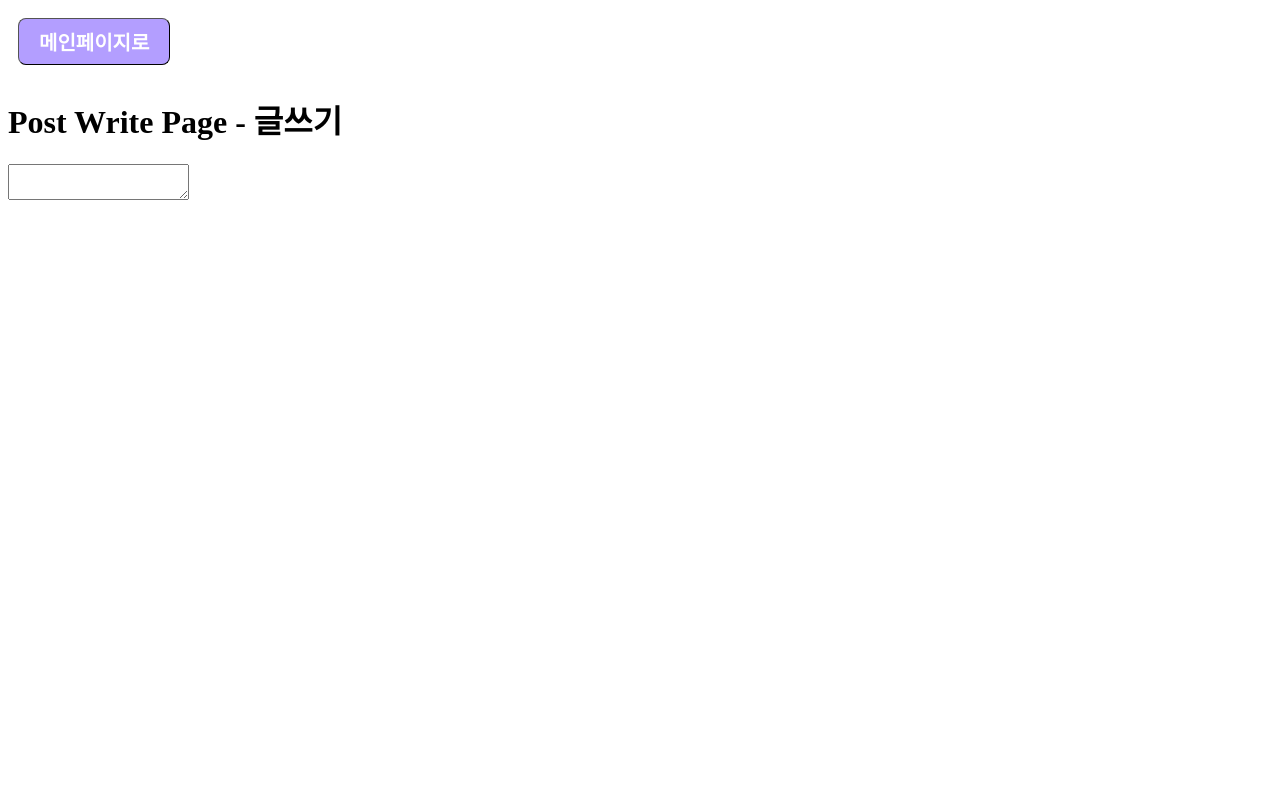
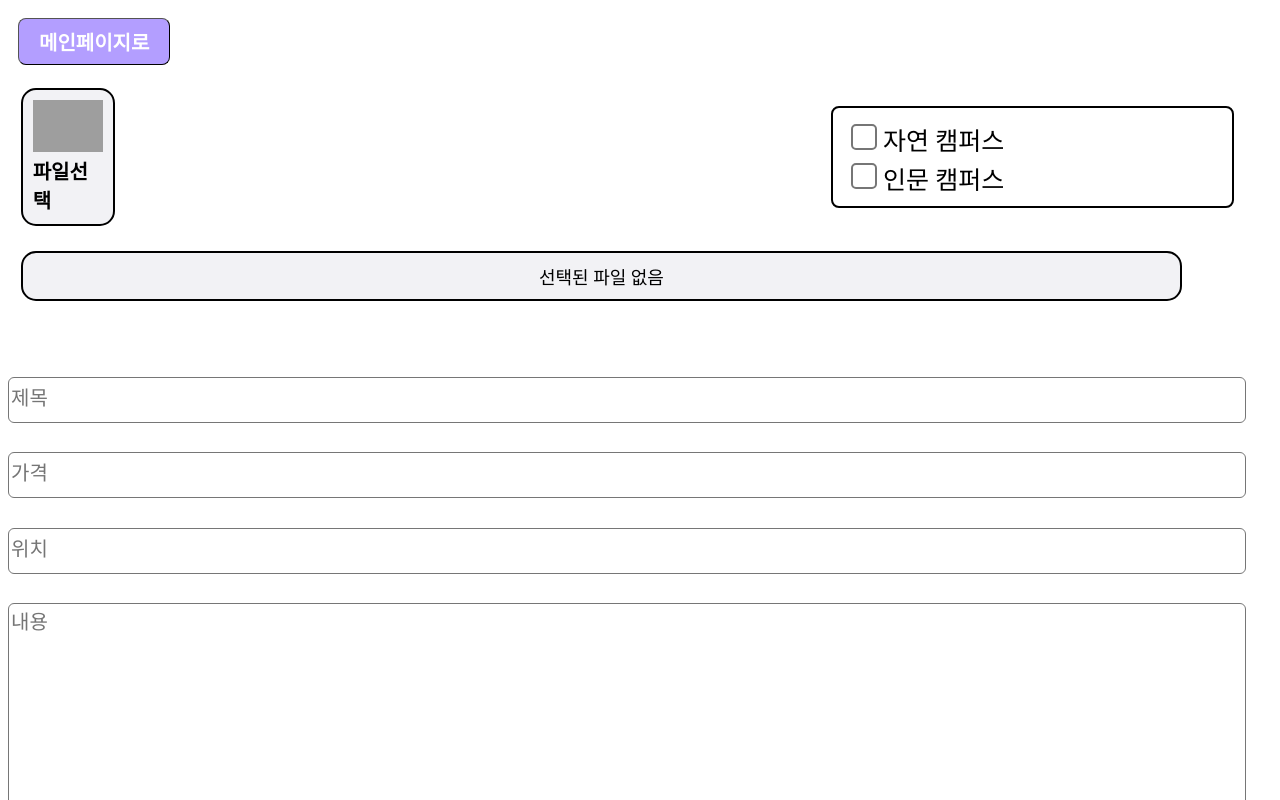
Before and after one commit to Thingk0/Thingji-market, a React (Create React App) app in the folder frontend/market-react/: page /post-write in a window 1280 px wide. Shown: the top 800 px of the page. Built offline with nearby package versions, Linux system fonts and the light colour scheme; grey boxes are pictures that could not be loaded; the HTML template or start-up script is replaced by a standard one.

Commit message:
feat: Post Write Page

```diff
--- a/frontend/market-react/src/pages/MainPage.jsx
+++ b/frontend/market-react/src/pages/MainPage.jsx
@@ -11,7 +11,6 @@ const Header = styled.div`
   justify-content: space-between;
   align-items: center;
 `
-
 const Wrapper = styled.div`
   padding: 16px;
   width: calc(100% - 32px);
@@ -30,13 +29,12 @@ const MainTitleText = styled.p`
   -webkit-background-clip: text;
   -webkit-text-fill-color: transparent;
 `;
-
 const ListContainer = styled.div`
   margin: 0 20px;
   border: 1px solid #000000;
   border-radius: 8px;
 `;
-const ButtonContainer = styled.div`
+export const ButtonContainer = styled.div`
   display: flex;
   flex-direction: row;
   justify-content: center;
@@ -63,13 +61,11 @@ function MainPage(props) {
                 </TopBtnContainer>
             </Header>
 
-
             <Container>
                 <ButtonContainer>
                     <Button title="자연캠" bg_color="#B6C0FFFF"/>
                     <Button title="인문캠" bg_color="#B6C0FFFF"/>
                 </ButtonContainer>
-
 
                 <ListContainer>
                     <PostList
@@ -92,8 +88,6 @@ function MainPage(props) {
                         글쓰기
                     </Button>
                 </ButtonContainer>
-
-
             </Container>
         </Wrapper>
     );
--- a/frontend/market-react/src/pages/PostViewPage.jsx
+++ b/frontend/market-react/src/pages/PostViewPage.jsx
@@ -16,7 +16,6 @@ const ImgDiv = styled.div`
   border-radius: 8px;
   text-align: center;
 `;
-
 const PostContent = styled.p`
   width: calc(100% - 32px);
   padding: 16px;
@@ -24,17 +23,14 @@ const PostContent = styled.p`
   border: 1px solid grey;
   border-radius: 8px;
 `;
-
 const Heart = styled.p`
   margin-left: 87%;
   font-size: 25px;
 `;
-
 const StatusContainer = styled.div`
   display: flex;
   flex-direction: row;
 `
-
 const ItemStatus = styled.div`
   margin: 0 8px;
   font-weight: bold;
@@ -43,9 +39,7 @@ const ItemStatus = styled.div`
     `color: ${props.color};
       `}
 `
-
 const PostViewPage = () => {
-
     const { postId } = useParams();
     const navigate = useNavigate();
 
@@ -59,6 +53,7 @@ const PostViewPage = () => {
     const itemStatus = post.itemStatus === "SALE" ? "판매중" : "판매 완료";
     const itemColor = itemStatus === "판매중" ? "green" : "tomato";
 
+
     return (
         <>
             <Button
@@ -68,10 +63,6 @@ const PostViewPage = () => {
                 }}
                 bg_color="#B39EFFFF"
             />
-            <h1>Post View Page - 상세페이지</h1>
-            <h2>글 id : {postId}</h2>
-            <hr />
-
             <ImgDiv>사진</ImgDiv>
             <Heart>❤️{post.like}</Heart>
 
@@ -84,7 +75,6 @@ const PostViewPage = () => {
                 <ItemStatus color={itemColor}>{itemStatus}</ItemStatus>
             </StatusContainer>
 
-
             <hr />
             <PostContent>글 내용 : {post.content}</PostContent>
             <hr />
@@ -95,4 +85,5 @@ const PostViewPage = () => {
     );
 }
 
+
 export default PostViewPage;
--- a/frontend/market-react/src/pages/PostWritePage.jsx
+++ b/frontend/market-react/src/pages/PostWritePage.jsx
@@ -1,10 +1,101 @@
-import React from "react";
+import React, {useState} from "react";
 import Button from "../ui/Button";
 import {useNavigate} from "react-router-dom";
 import TextInput from "../ui/TextInput";
+import styled, {css} from "styled-components";
+import {ButtonContainer} from "./MainPage";
+
+
+const DivBox = styled.div`
+  display: flex;
+  flex-direction: row;
+  justify-content: space-between;
+  align-items: center;
+
+`
+const CheckBoxContainer = styled.div`
+  width: 30%;
+  border: 2px solid black;
+  border-radius: 8px;
+  padding: 10px;
+  margin-right: 3%;
+  font-size: 25px;
+  display: flex;
+  flex-direction: column;
+  justify-content: space-between;
+  align-items: flex-start;
+`
+const CheckBox = styled.input`
+  zoom: 2;
+  cursor: pointer;
+`
+
+const InputBox = styled.div`
+  ${(props) =>
+          `width: ${props.width};`
+  };
+  white-space: pre-wrap;
+  padding: 10px;
+  border: 2px solid black;
+  border-radius: 15px;
+  display: flex;
+  flex-direction: column;
+  align-items: center;
+  background-color: #f2f2f5;
+  margin: 1%;
+`
+const ImgBox = styled.img.attrs(props => ({
+    src: `https://cdn-icons-png.flaticon.com/512/685/685655.png`,
+    accept: "image/jpg, image/png, image/jpeg",
+}))`;
+  width: 100%;
+  height: 100%;
+  background-size: contain;
+  position: center;
+`
+const InputFile = styled.input`
+  display: none;
+`
+const Label = styled.label`
+  cursor: pointer;
+`
+const FileText = styled.p`
+  margin: 0;
+  font-weight: bold;
+  font-size: 20px;
+`
+const FileName = styled.p`
+  font-size: 18px;
+  //text-align: center;
+  margin: 0;
+`
+
+const TextBoxes = styled.form`
+  margin: 5% 0;
+`
+
+
 const PostWritePage = () => {
 
     const navigate = useNavigate();
+
+    const [title, setTitle] = useState("");
+    const [price, setPrice] = useState("");
+    const [location, setLocation] = useState("");
+    const [content, setContent] = useState("");
+    const [fileName, setFileName] = useState("선택된 파일 없음");
+
+    const onChange = (event) => {
+        let fileNames = "";
+        for (let i = 0; i < event.target.files.length; i++) {
+            if (i !== event.target.files.length-1){
+                fileNames += event.target.files[i].name + ', \n';
+            }else fileNames += event.target.files[i].name;
+        }
+        setFileName(fileNames)
+    }
+
+    console.log(fileName) //파일 이름
 
 
     return (
@@ -16,8 +107,70 @@ const PostWritePage = () => {
                     bg_color="#B39EFFFF"
             />
 
-            <h1>Post Write Page - 글쓰기</h1>
-            <TextInput />
+            <DivBox>
+                <InputBox width="70px" >
+                    <Label htmlFor="input"><ImgBox/></Label>
+                    <FileText>파일선택</FileText>
+                    <InputFile onChange={onChange} type="file" id="input" multiple/>
+                </InputBox>
+
+                <CheckBoxContainer>
+                    <Label htmlFor="Y"><CheckBox type="checkbox" id="Y"></CheckBox>자연 캠퍼스</Label>
+                    <Label htmlFor="S"><CheckBox type="checkbox" id="S"></CheckBox>인문 캠퍼스</Label>
+                </CheckBoxContainer>
+            </DivBox>
+
+
+            <InputBox width="90%">
+                <FileName>{fileName}</FileName>
+            </InputBox>
+
+            <TextBoxes>
+                <TextInput
+                    value={title}
+                    onChange={(event) =>
+                        setTitle(event.target.value)
+                    }
+                    height="40px" c
+                    placeholder="제목"
+                />
+                <TextInput
+                    value={price}
+                    onChange={(event) =>
+                        setPrice(event.target.value)
+                    }
+                    height="40px" c
+                    placeholder="가격"
+                />
+                <TextInput
+                    value={location}
+                    onChange={(event) =>
+                        setLocation(event.target.value)
+                    }
+                    height="40px" c
+                    placeholder="위치"
+                />
+                <TextInput
+                    value={content}
+                    onChange={(event) =>
+                        setContent(event.target.value)
+                    }
+                    height="300px"
+                    placeholder="내용"
+                />
+            </TextBoxes>
+
+            <ButtonContainer>
+                <Button
+                    onClick={() => {
+                        navigate("/post-write")
+                    }}
+                    title="글쓰기"
+                    bg_color="#93a1ff"
+                >
+                    글쓰기
+                </Button>
+            </ButtonContainer>
         </>
     );
 }
--- a/frontend/market-react/src/ui/Button.jsx
+++ b/frontend/market-react/src/ui/Button.jsx
@@ -28,7 +28,6 @@ export const StyledButton = styled.button`
       padding: 0;
       `
   }
-
 `;
 
 
--- a/frontend/market-react/src/ui/TextInput.jsx
+++ b/frontend/market-react/src/ui/TextInput.jsx
@@ -1,10 +1,35 @@
-//todo textarea styled components
+import React from "react";
+import styled, {css} from "styled-components";
 
-const TextInput = () => {
+
+const StyledTextArea = styled.textarea.attrs({require})`
+  width: calc(100% - 32px);
+  ${(props) =>
+    `height: ${props.height};
+  `}
+  ${(props) =>
+      (props.c) && css
+      `line-height: ${props.height};`
+    }
+  resize: none;
+  border-radius: 6px;
+  font-size: 20px;
+  margin: 1% 0;
+`
+
+
+const TextInput = (props) => {
+    const { value, onChange, height, c, placeholder } = props;
+
 
     return(
-        <textarea />
-
+        <StyledTextArea
+            value={value}
+            onChange={onChange}
+            height={height}
+            c={c}
+            placeholder={placeholder}
+        />
     );
 }
 export default TextInput;
```
